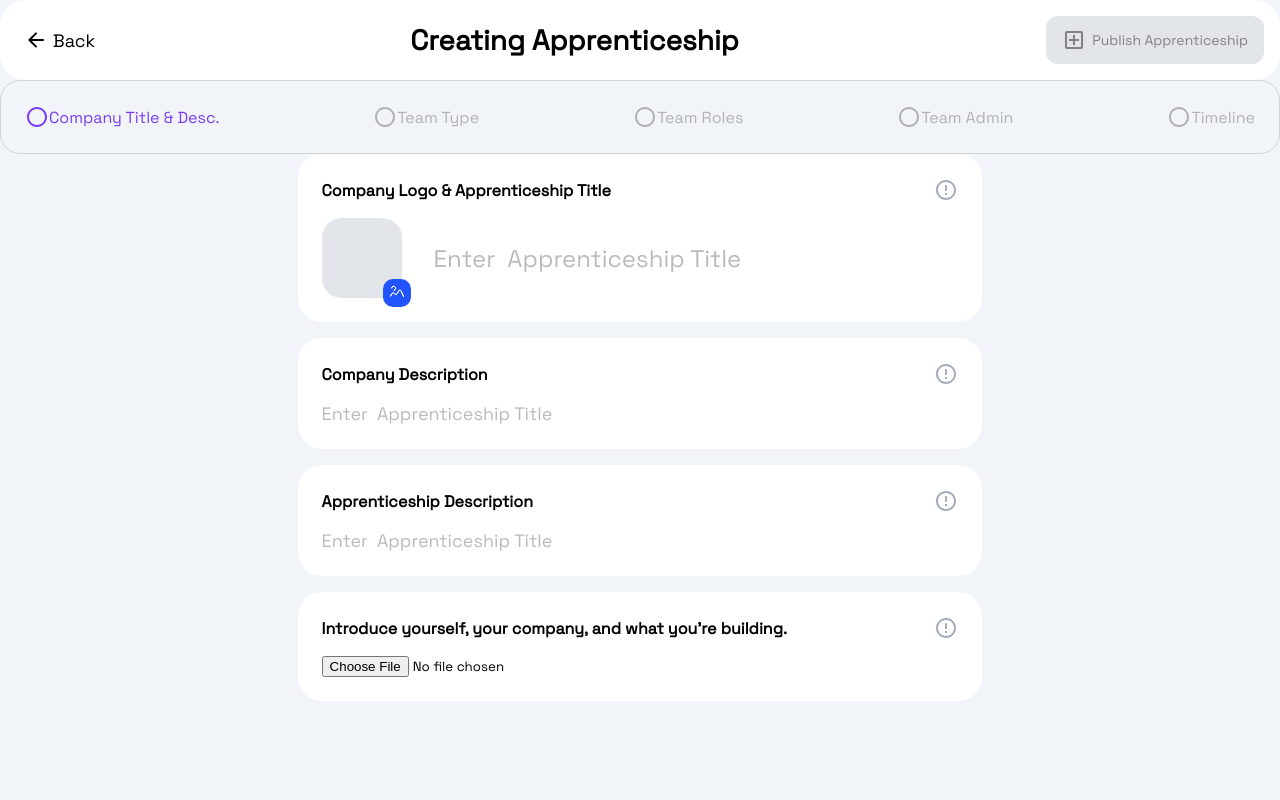
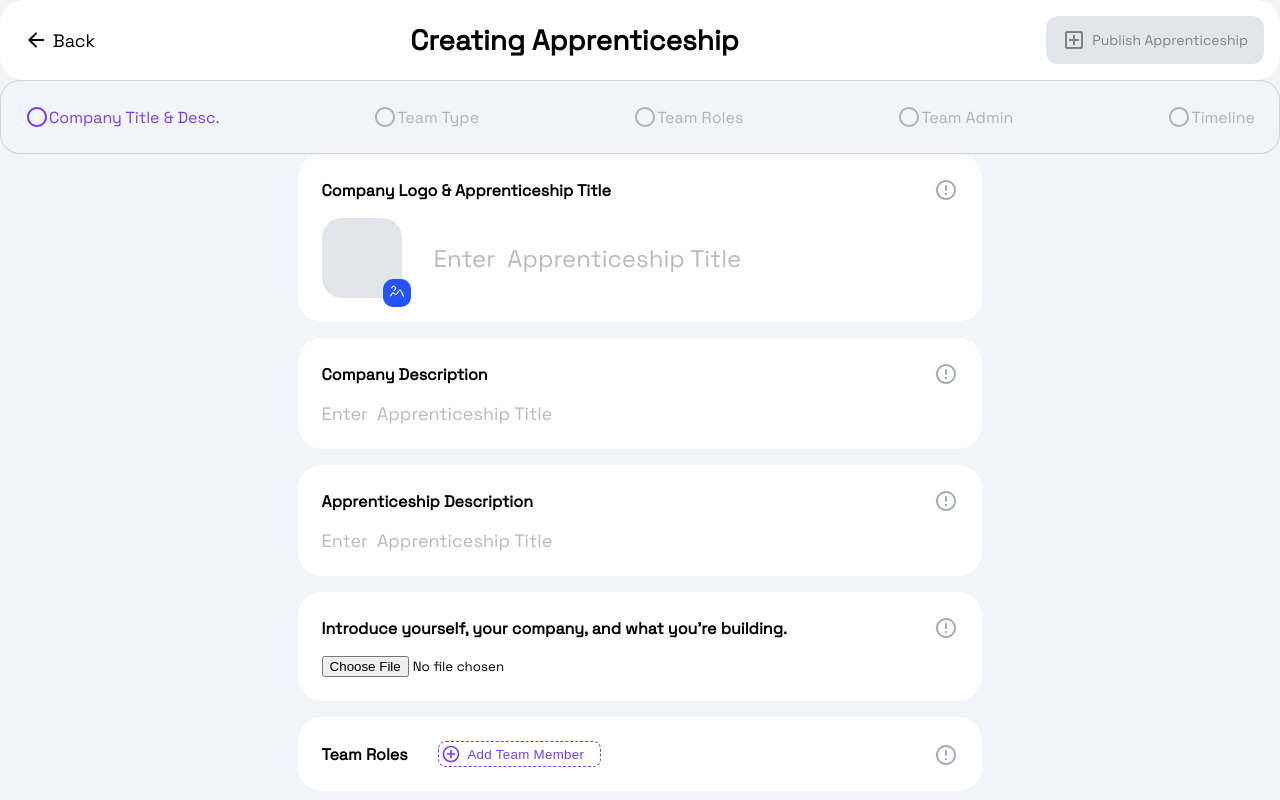
Before and after one commit to Simron-Bhuyan/apprenticeships_radicalx_internship_project_frontend, a React (Create React App) app: page /apprenticeship-profile in a window 1280 px wide. Built offline with nearby package versions, Linux system fonts and the light colour scheme.

Commit message:
button for adding team role added

```diff
--- a/src/Components/apprenticeship_form/FormContainer.js
+++ b/src/Components/apprenticeship_form/FormContainer.js
@@ -3,6 +3,7 @@ import ArrowBackRoundedIcon from "@mui/icons-material/ArrowBackRounded";
 import AddBoxOutlinedIcon from "@mui/icons-material/AddBoxOutlined";
 import CheckCircleOutlineRoundedIcon from "@mui/icons-material/CheckCircleOutlineRounded";
 import CircleOutlinedIcon from "@mui/icons-material/CircleOutlined";
+import AddCircleOutlineIcon from '@mui/icons-material/AddCircleOutline';
 import ErrorOutlineRoundedIcon from "@mui/icons-material/ErrorOutlineRounded";
 import ImageIcon from "./icons/ImageIcon";
 import "../../StyleSheets/form.css";
@@ -113,6 +114,22 @@ function FormContainer() {
             />
           </div>
         </div>
+
+        {/* Role Field*/}
+        <div id="company_description_field" className="field_role field_container">
+        <div className="field_header">
+          Team Roles
+
+        </div>
+        <div className="add_member">
+          <button ><AddCircleOutlineIcon style={{padding:"2px"}}/><div>Add Team Member</div></button>
+        </div>
+        <div id="role-error">
+        <ErrorOutlineRoundedIcon  style={{color: "#A6ABBB",
+        }} />
+        </div>
+
+      </div>
       </div>
     </div>
   );
--- a/src/StyleSheets/form.css
+++ b/src/StyleSheets/form.css
@@ -49,8 +49,7 @@
     font-size: 1rem;
 }
 
-.form_progress_indicator .indicator > input {
-}
+.form_progress_indicator .indicator > input {}
 
 .form {
     width: 53.5%;
@@ -110,3 +109,46 @@
     font-size: 1.125rem;
     flex-grow: 1;
 }
+
+/*=============Team member roles=================*/
+
+.field_role {
+    /* display: flex;
+    flex-direction: row;
+    justify-content: flex-start; */
+    display:grid;
+    grid-template-columns: 0.6fr 1fr 2fr;
+    background-color: white;
+    gap: 1rem;
+    border-radius: 1.5rem;
+    /* padding: 1.5rem; */
+}
+.add_member button {
+    display: flex;
+    flex-direction: row;
+    /* padding: 6px 10px; */
+    gap: 4px;
+    width: max-content;
+    height: max-content;
+    line-height: 15px;
+    letter-spacing: 0.3px;
+    font-feature-settings: 'liga' off;
+    cursor: pointer;
+    /* Purple */
+    color: #793EF5;
+    /* Snow */
+    background: inherit;
+    /* Purple */
+    border: 1px dashed #793EF5;
+    border-radius: 8px;
+}
+.add_member div{
+  align-self: center;
+  margin-right: 1rem;
+}
+
+#role-error{
+  display:flex;
+  justify-content:flex-end;
+  align-self: flex-end;
+}
```
Also changed, not shown: src/Components/apprenticeship_form/AddRoleform.js (added, +13 -0 lines). Lines whose indentation alone changed are shown as unchanged.
